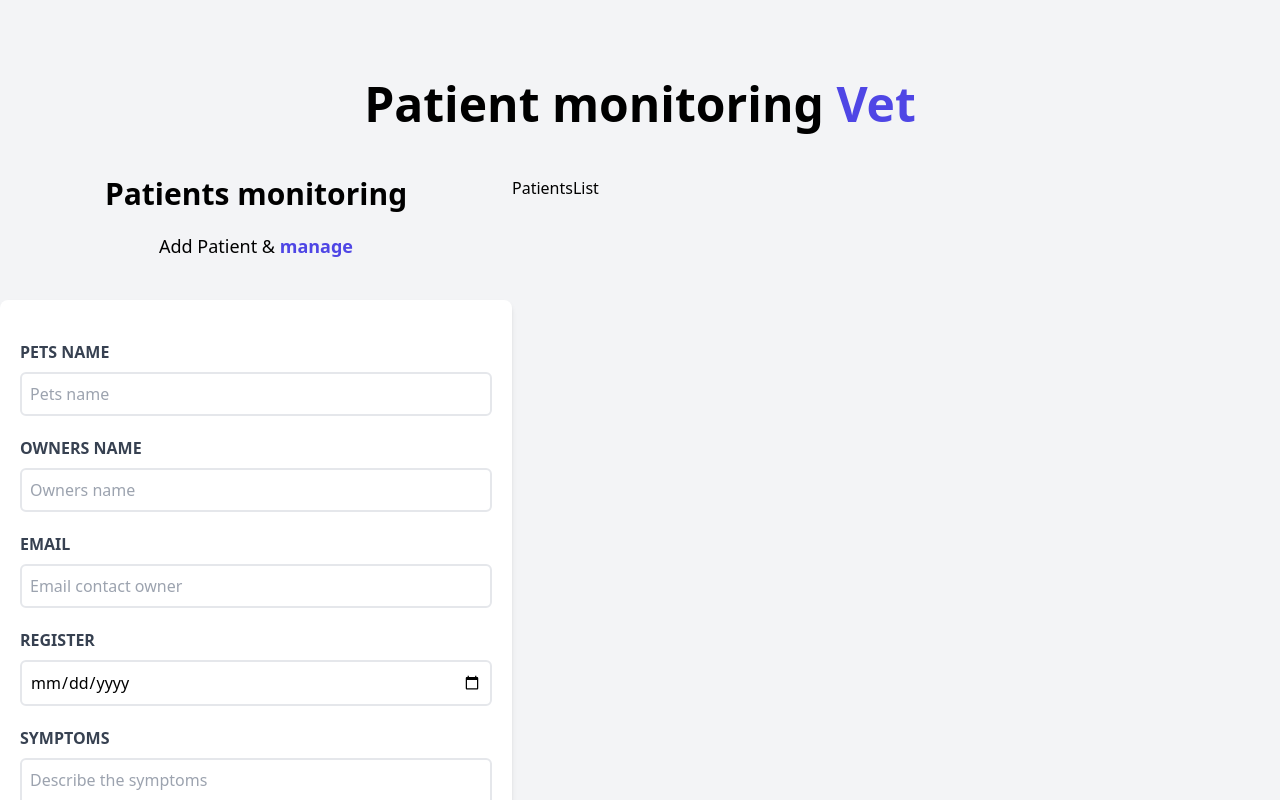
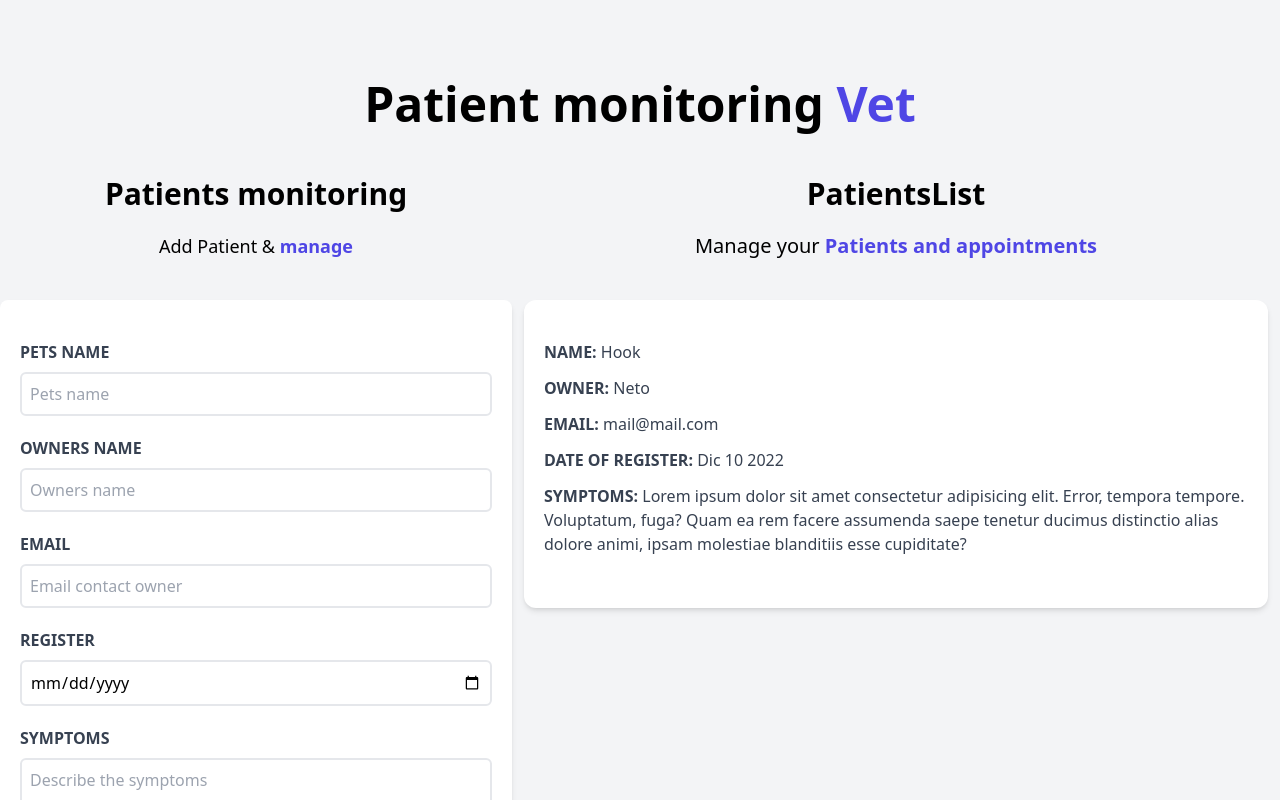
Before and after one commit to Sparktan24/vet-app-react, a React (Vite) app: page / in a window 1280 px wide. Shown: the top 800 px of the page. Built offline with nearby package versions, Linux system fonts and the light colour scheme.

Commit message:
Add patient list structure

```diff
--- a/src/components/PatientsList.jsx
+++ b/src/components/PatientsList.jsx
@@ -3,7 +3,42 @@ import React from "react";
 const PatientsList = () => {
   return (
     <div className="w-1/2 lg:w-3/5">
-      <h2>PatientsList</h2>
+      <h2 className="font-black text-3xl text-center">PatientsList</h2>
+      <p className="text-xl mt-5 mb-10 text-center">
+        Manage your{" "}
+        <span className="text-indigo-600 font-bold">
+          Patients and appointments
+        </span>
+      </p>
+
+      <div className="m-3 bg-white shadow-md px-5 py-10 rounded-xl">
+        <p className="font-bold mb-3 text-gray-700 uppercase">
+          Name: <span className="font-normal normal-case">Hook</span>
+        </p>
+
+        <p className="font-bold mb-3 text-gray-700 uppercase">
+          Owner: <span className="font-normal normal-case">Neto</span>
+        </p>
+
+        <p className="font-bold mb-3 text-gray-700 uppercase">
+          Email: <span className="font-normal normal-case">mail@mail.com</span>
+        </p>
+
+        <p className="font-bold mb-3 text-gray-700 uppercase">
+          Date of register:{" "}
+          <span className="font-normal normal-case">Dic 10 2022</span>
+        </p>
+
+        <p className="font-bold mb-3 text-gray-700 uppercase">
+          Symptoms:{" "}
+          <span className="font-normal normal-case">
+            Lorem ipsum dolor sit amet consectetur adipisicing elit. Error,
+            tempora tempore. Voluptatum, fuga? Quam ea rem facere assumenda
+            saepe tenetur ducimus distinctio alias dolore animi, ipsam molestiae
+            blanditiis esse cupiditate?
+          </span>
+        </p>
+      </div>
     </div>
   );
 };
```
